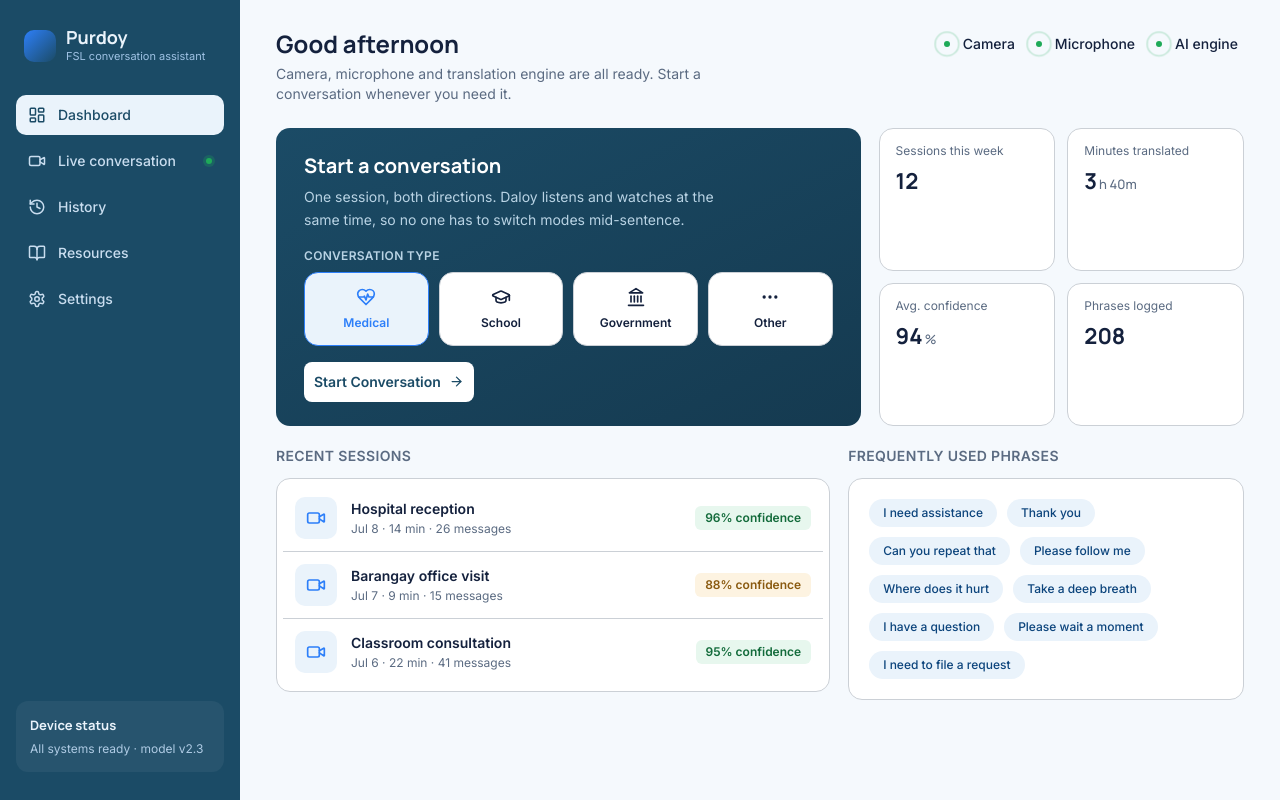
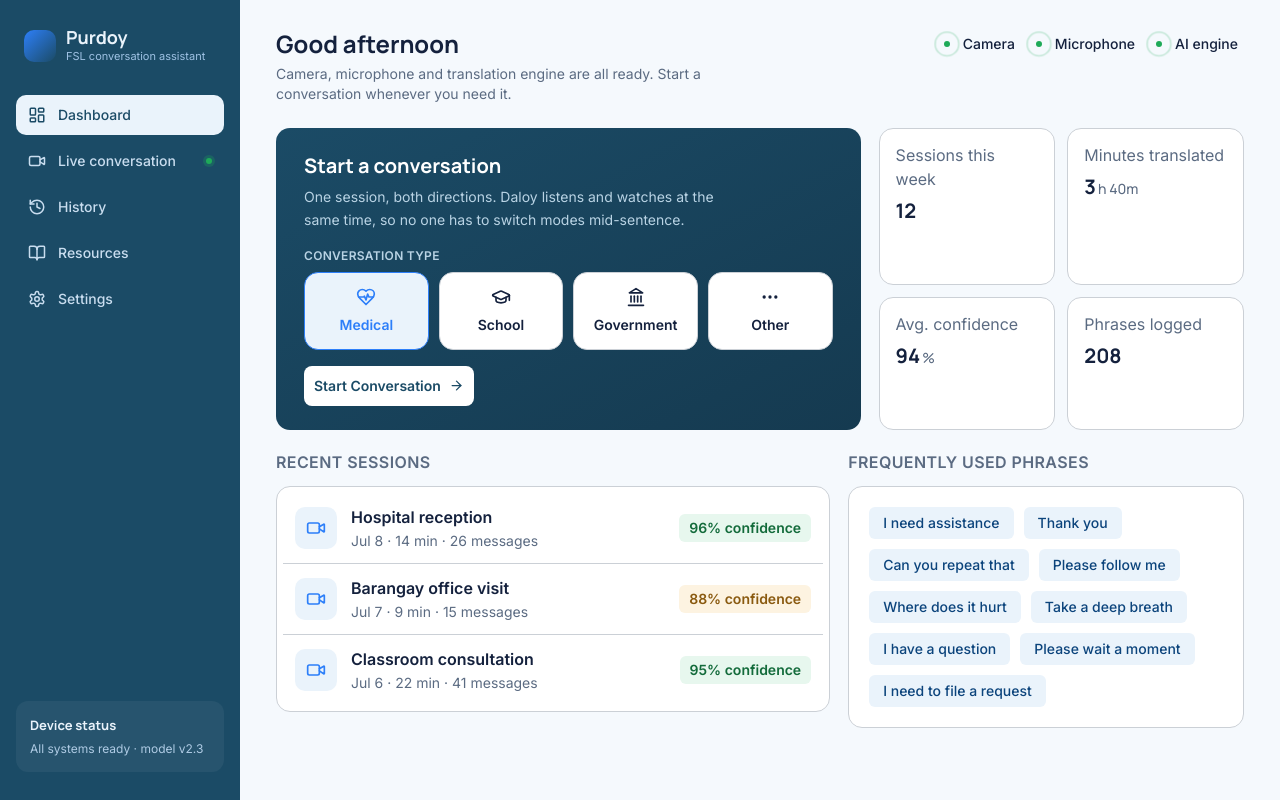
Before and after one commit to Kzarka7/SignSync, a React (Vite) app: page /dashboard in a window 1280 px wide. Built offline with nearby package versions, Linux system fonts and the light colour scheme; no server answers.

Commit message:
fixing font size of dashboard

```diff
--- a/src/components/dashboard/MetricGrid.tsx
+++ b/src/components/dashboard/MetricGrid.tsx
@@ -12,10 +12,10 @@ export default function MetricGrid() {
     <div className="grid grid-cols-2 gap-3">
       {metrics.map((m) => (
         <div key={m.label} className="bg-white border border-border rounded-xl2 px-4 py-3.5">
-          <div className="text-xs text-text-2 mb-1.5">{m.label}</div>
-          <div className="text-[22px] font-display font-bold">
+          <div className="text-md text-text-2 mb-1.5">{m.label}</div>
+          <div className="text-xl font-display font-bold">
             {m.value}
-            {m.unit && <span className="text-[13px] font-medium text-text-2 ml-0.5">{m.unit}</span>}
+            {m.unit && <span className="text-sm font-medium text-text-2 ml-0.5">{m.unit}</span>}
           </div>
         </div>
       ))}
--- a/src/components/dashboard/RecentSessions.tsx
+++ b/src/components/dashboard/RecentSessions.tsx
@@ -16,14 +16,14 @@ export default function RecentSessions() {
             <Video size={20} />
           </div>
           <div>
-            <div className="text-sm font-bold">{s.title}</div>
-            <div className="text-xs text-text-2 mt-0.5">
+            <div className="text-md font-bold">{s.title}</div>
+            <div className="text-sm text-text-2 mt-0.5">
               {new Date(s.startedAt).toLocaleDateString(undefined, { month: 'short', day: 'numeric' })} ·{' '}
               {s.durationMinutes} min · {s.messageCount} messages
             </div>
           </div>
           <div className="flex-1" />
-          <Badge className="text-xs" tone={s.avgConfidence >= 90 ? 'ok' : 'med'}>{s.avgConfidence}% confidence</Badge>
+          <Badge tone={s.avgConfidence >= 90 ? 'ok' : 'med'}>{s.avgConfidence}% confidence</Badge>
         </div>
       ))}
     </Card>
--- a/src/components/session-setup/ConversationTypeSelector.tsx
+++ b/src/components/session-setup/ConversationTypeSelector.tsx
@@ -28,7 +28,7 @@ export default function ConversationTypeSelector({ value, onChange }: Conversati
           className=" flex-col items-center gap-2 py-3.5 px-2 rounded-xl2 border transition-colors"
         >
           <Icon size={20} />
-          <span className="text-xs font-semibold">{label}</span>
+          <span className="text-sm font-semibold">{label}</span>
         </Button>
       ))}
     </div>
--- a/src/components/shared/PhraseChip.tsx
+++ b/src/components/shared/PhraseChip.tsx
@@ -2,7 +2,7 @@ export default function PhraseChip({ text, onClick }: { text: string; onClick?:
   return (
     <button
       onClick={onClick}
-      className="inline-flex items-center bg-signal-light text-[#0c447c] rounded-full px-3.5 py-1.5 text-xs font-medium hover:bg-[#dcecfb] transition-colors"
+      className="inline-flex items-center bg-signal-light text-[#0c447c] rounded-md px-3.5 py-1.5 text-sm font-medium hover:bg-[#dcecfb] transition-colors"
     >
       {text}
     </button>
--- a/src/pages/DashboardPage.tsx
+++ b/src/pages/DashboardPage.tsx
@@ -32,11 +32,11 @@ export default function DashboardPage() {
 
       <div className="grid grid-cols-[1.4fr_1fr] gap-4.5 items-start" style={{ gap: '18px' }}>
         <div>
-          <div className="text-sm font-semibold text-text-2 uppercase tracking-wide mb-3">Recent sessions</div>
+          <div className="text-md font-semibold text-text-2 uppercase tracking-wide mb-3">Recent sessions</div>
           <RecentSessions />
         </div>
         <div>
-          <div className="text-sm font-semibold text-text-2 uppercase tracking-wide mb-3">Frequently used phrases</div>
+          <div className="text-md font-semibold text-text-2 uppercase tracking-wide mb-3">Frequently used phrases</div>
           <FrequentPhrases />
         </div>
       </div>
```
